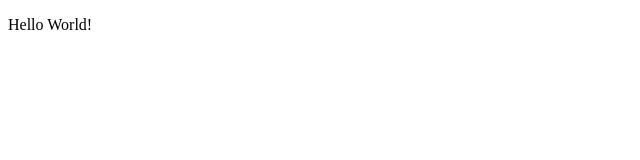
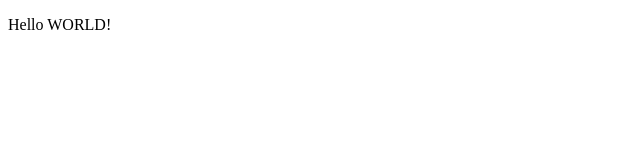
Before and after one commit to DzhunusovAtakhan/project-1, a plain HTML site: page imdex.html in a window 1280 px wide. Shown: the full height of the page, 0-640 px from the left. Drawn offline with Linux system fonts and the light colour scheme.

Commit message:
second commit

```diff
--- a/imdex.html
+++ b/imdex.html
@@ -6,7 +6,7 @@
     <title>Document</title>
   </head>
   <body>
-    <p>Hello World!</p>
+    <p>Hello WORLD!</p>
 
     <script src="JS/script.js"></script>
   </body>
```
